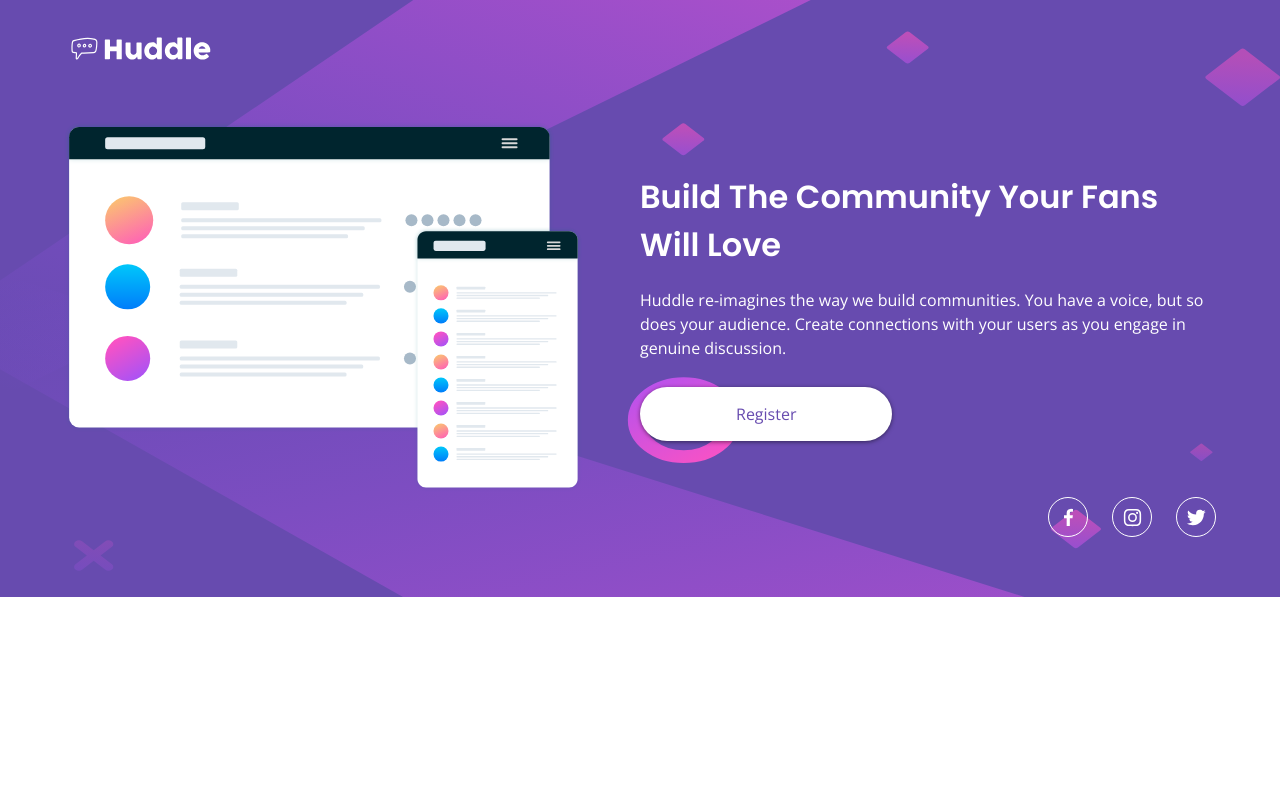
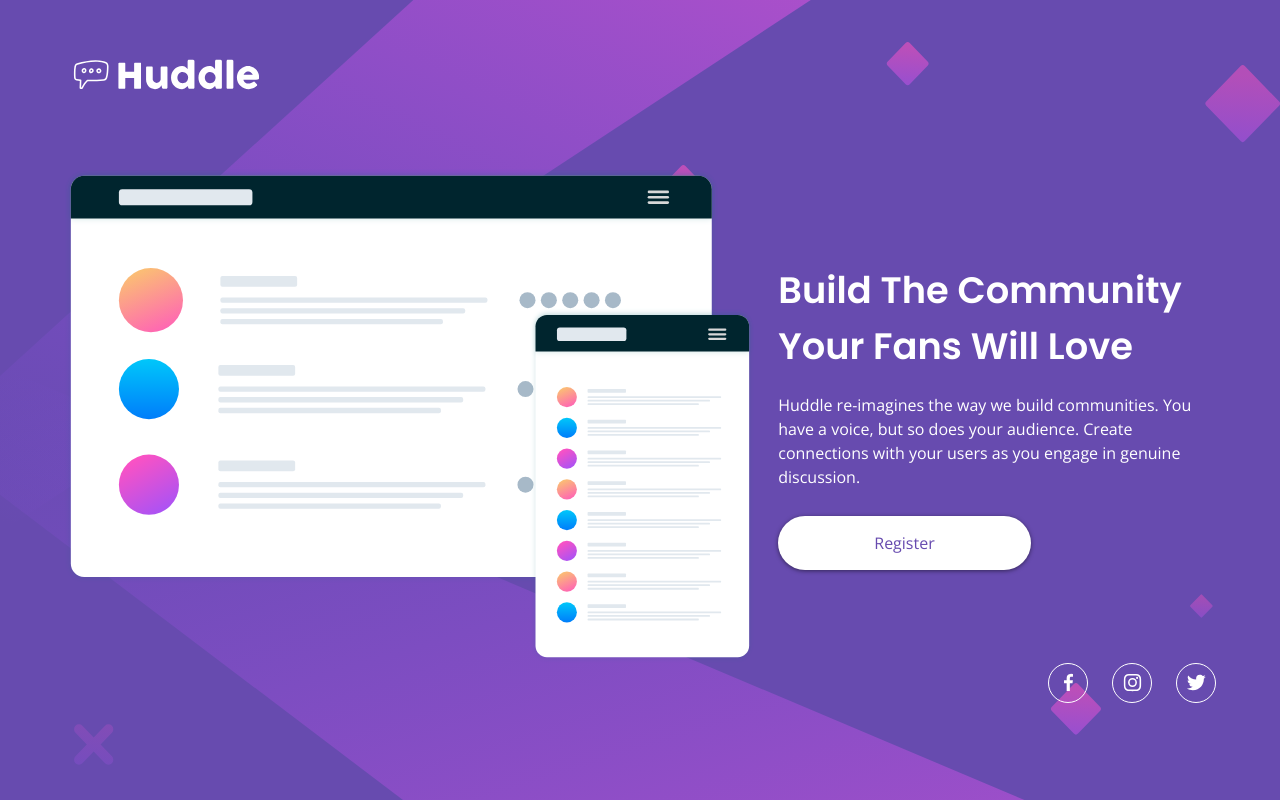
Before and after one commit to crisscde/Huddle-Landing-Page, a plain HTML site: page index.html in a window 1280 px wide. Drawn offline with nearby package versions, Linux system fonts and the light colour scheme.

Commit message:
"Project v2 ✨"

```diff
--- a/css/style.css
+++ b/css/style.css
@@ -4,7 +4,7 @@
 
   --font1: 'Open Sans', sans-serif;
   --font2: 'Poppins', serif;
-  --padding-container: 60px 0;
+  --padding-container: 50px 0;
 }
 
 * {
@@ -17,6 +17,7 @@ body {
 }
 
 .hero {
+  height: 100vh;
   background-color: var(--violet);
   position: relative;
 }
@@ -41,12 +42,8 @@ body {
   position: relative;
 }
 
-.nav {
-  --padding-container: 30px 0;
-}
-
 .nav__logo {
-  width: 150px;
+  width: 200px;
   display: block;
 }
 
@@ -99,6 +96,10 @@ body {
   gap: 1.5em;
 }
 
+.hero__contact:hover {
+  fill: var(--soft-magenta);
+}
+
 .hero__link {
   text-decoration: none;
   width: 40px;
@@ -129,7 +130,7 @@ body {
   }
 
   .hero__picture {
-    flex-basis: 45%;
+    flex-basis: 60%;
   }
 
   .hero__image {
@@ -137,12 +138,16 @@ body {
   }
 
   .hero__texts {
-    flex-basis: 50%;
+    flex-basis: 38%;
     text-align: left;
   }
 
   .hero__title {
-    font-size: 2rem;
+    font-size: 2.3rem;
+  }
+
+  .hero__paragraph {
+    font-size: 1em;
   }
 
   .hero__contact {
--- a/index.html
+++ b/index.html
@@ -16,12 +16,12 @@
 <body>
   <header class="hero">
     <nav class="nav container">
-      <img src="/images/logo.svg" alt="Logo de la marca Huddle" class="nav__logo">
+      <img src="./images/logo.svg" alt="Logo de la marca Huddle" class="nav__logo">
     </nav>
 
     <section class="hero__container container">
       <figure class="hero__picture">
-        <img src="/images/illustration-mockups.svg" alt="Mockup de la aplicación  en computador y en celular"
+        <img src="./images/illustration-mockups.svg" alt="Mockup de la aplicación  en computador y en celular"
           class="hero__image">
       </figure>
 
@@ -36,13 +36,13 @@
 
       <div class="hero__contact">
         <a href="https://www.facebook.com/" class="hero__link">
-          <img src="/images/facebook.svg" alt="Logo de Facebook" class="hero__icon">
+          <img src="./images/facebook.svg" alt="Logo de Facebook" class="hero__icon">
         </a>
         <a href="https://www.instagram.com/" class="hero__link">
-          <img src="/images/instagram.svg" alt="Logo de Instagram" class="hero__icon">
+          <img src="./images/instagram.svg" alt="Logo de Instagram" class="hero__icon">
         </a>
         <a href="https://www.twitter.com/" class="hero__link">
-          <img src="/images/twitter.svg" alt="Logo de Twitter" class="hero__icon">
+          <img src="./images/twitter.svg" alt="Logo de Twitter" class="hero__icon">
         </a>
       </div>
 
```
